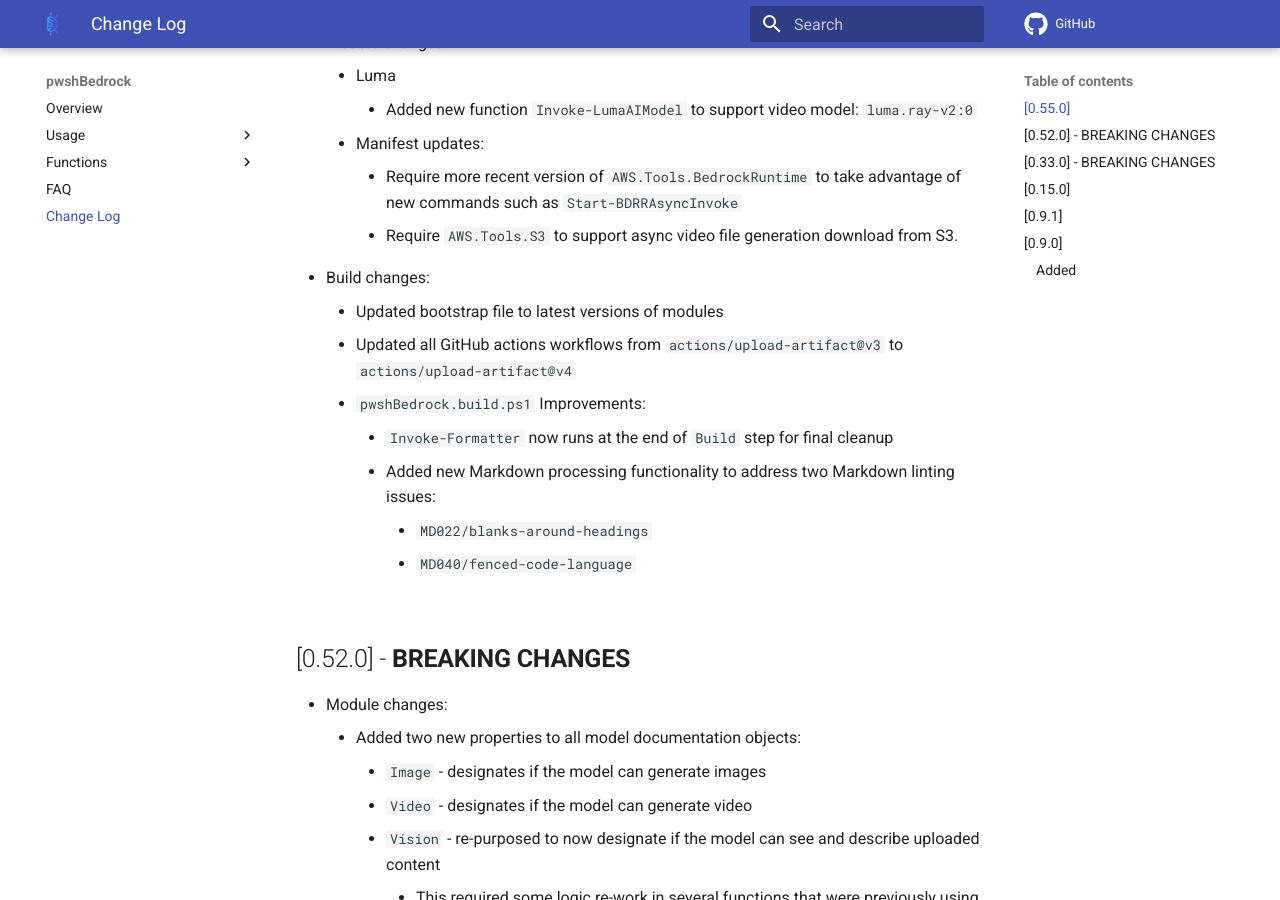
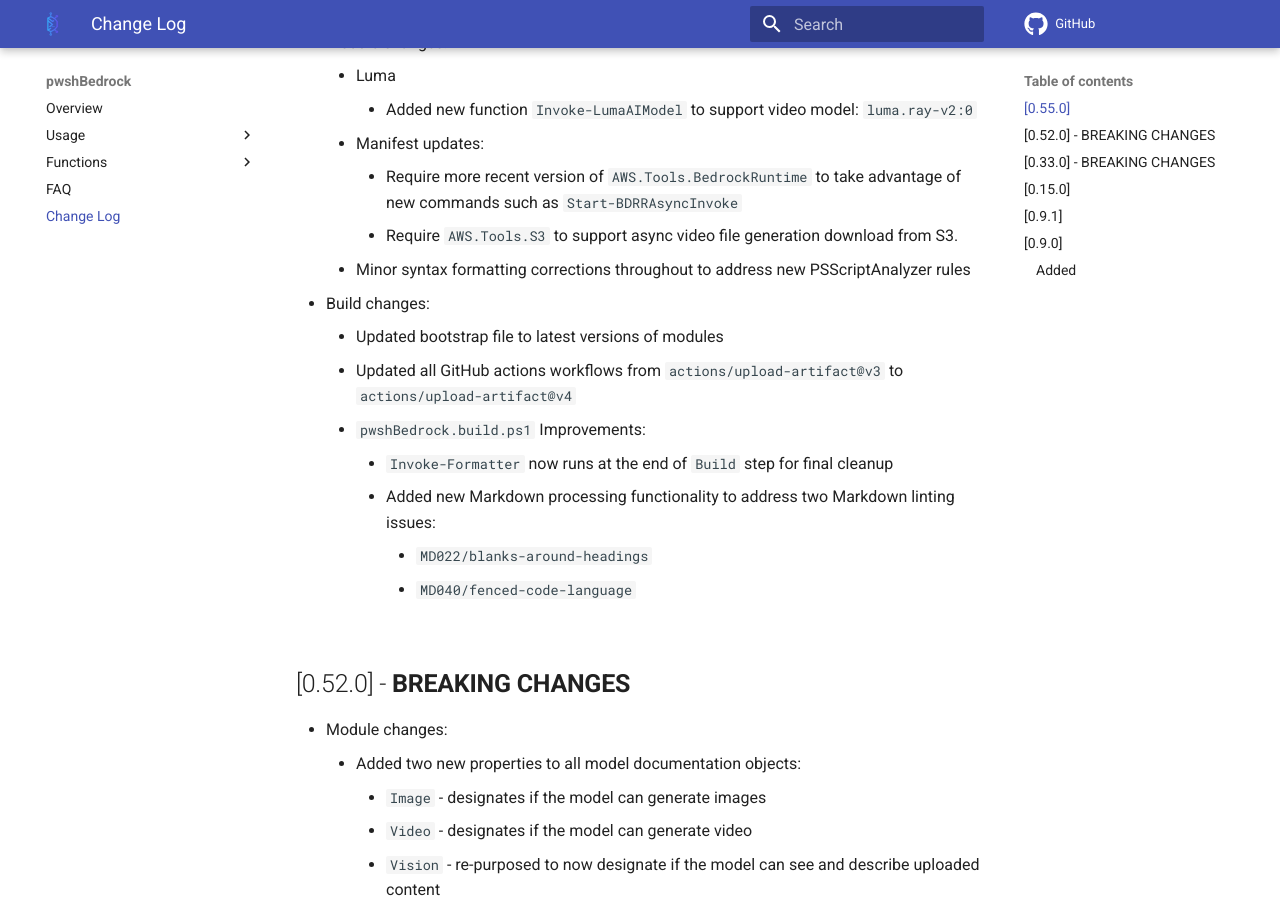
Before and after one commit to techthoughts2/pwshBedrock, an MkDocs documentation site: the page built from docs/CHANGELOG.md, in a window 1280 px wide and 900 px high, scrolled down 308 px. Built offline with MkDocs 1.6.1 and Material for MkDocs 9.7.7, drawn with Linux system fonts in a browser that asks for light colours; comment, search, counter and statistics services are not loaded.

Commit message:
syntax formatting corrections

```diff
--- a/docs/CHANGELOG.md
+++ b/docs/CHANGELOG.md
@@ -13,6 +13,7 @@ and this project adheres to [Semantic Versioning](https://semver.org/spec/v2.0.0
     - Manifest updates:
         - Require more recent version of `AWS.Tools.BedrockRuntime` to take advantage of new commands such as `Start-BDRRAsyncInvoke`
         - Require `AWS.Tools.S3` to support async video file generation download from S3.
+    - Minor syntax formatting corrections throughout to address new PSScriptAnalyzer rules
 - Build changes:
     - Updated bootstrap file to latest versions of modules
     - Updated all GitHub actions workflows from `actions/upload-artifact@v3` to `actions/upload-artifact@v4`
```
Also changed, not shown: 13 other files.
